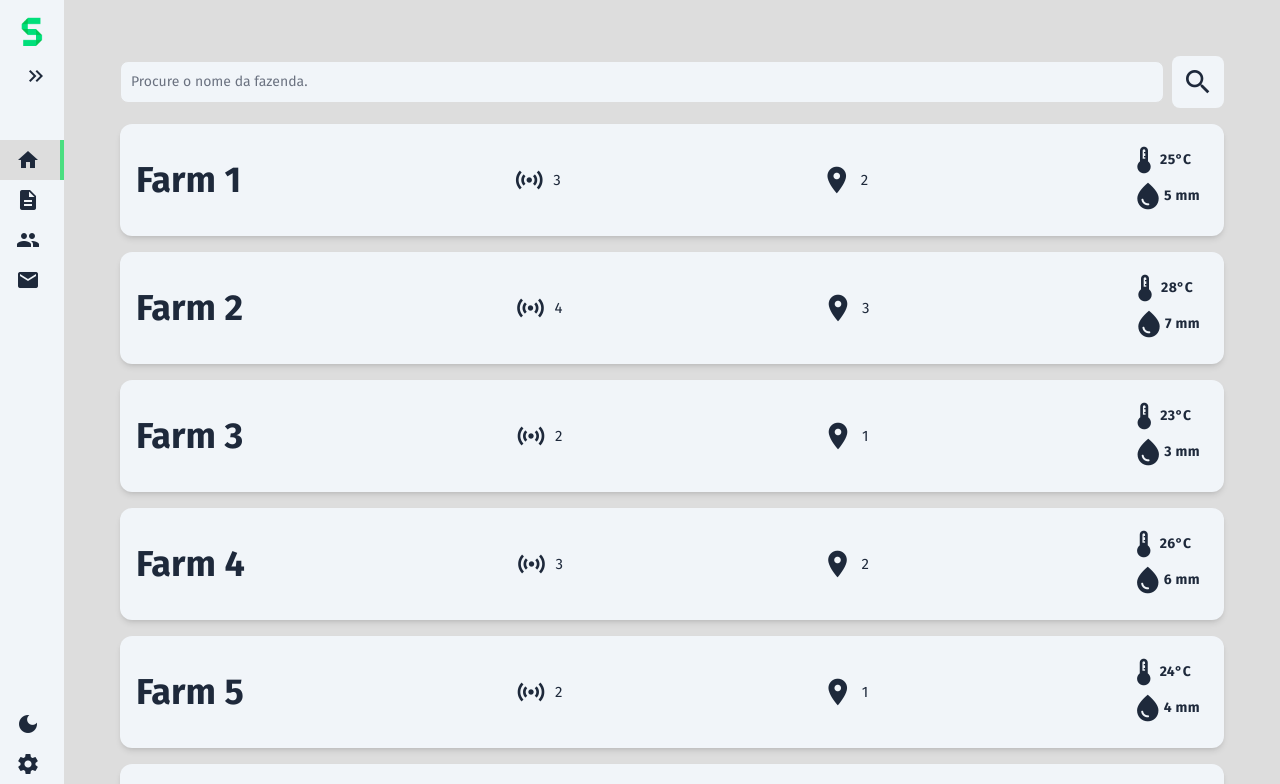
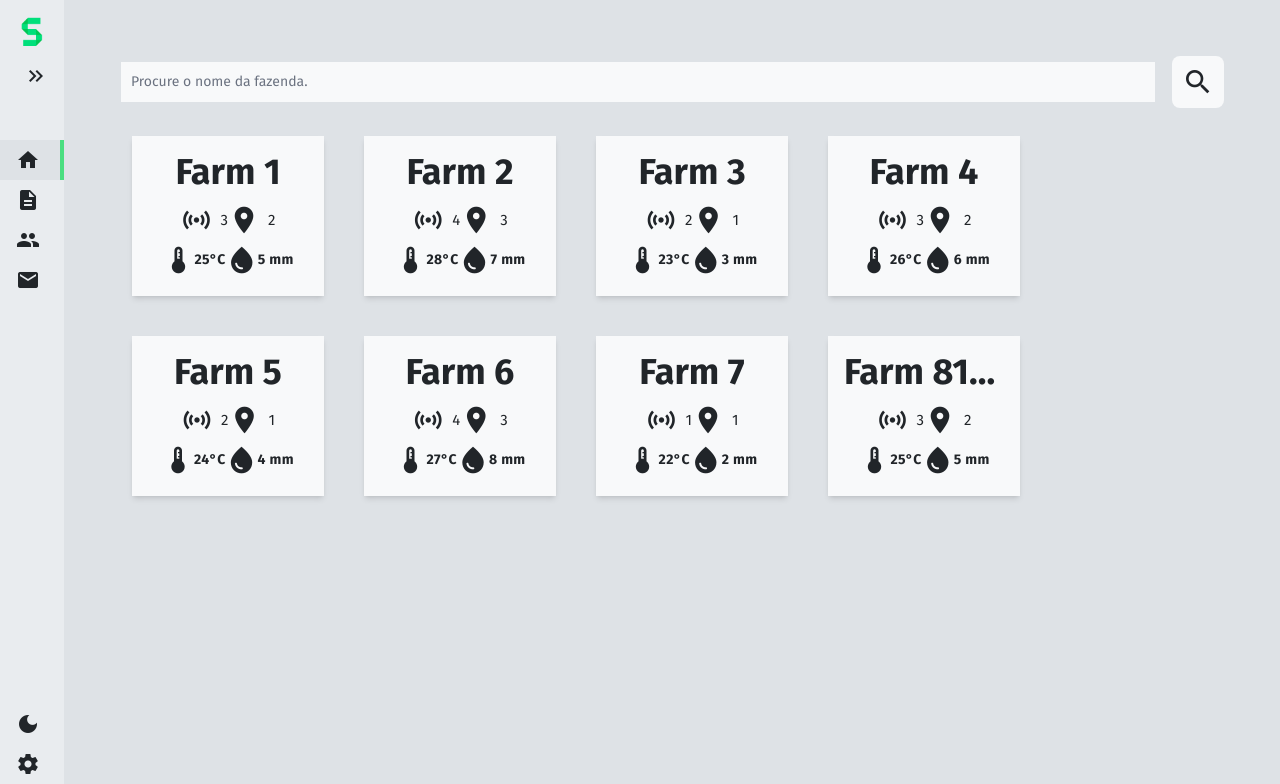
Before and after one commit to MrHenrique/pi-5-periodo-front, a Vue app: page /#/ in a window 1280 px wide. Shown: the top 784 px of the page. Built offline with nearby package versions, Linux system fonts and the light colour scheme.

Commit message:
Colors + farms

```diff
--- a/package.json
+++ b/package.json
@@ -25,6 +25,8 @@
     "eslint": "^8.49.0",
     "eslint-plugin-vue": "^9.17.0",
     "postcss": "^8.4.35",
+    "postcss-import": "^16.0.1",
+    "postcss-nesting": "^12.1.0",
     "prettier": "^3.0.3",
     "tailwindcss": "^3.4.1",
     "vite": "^5.0.11"
--- a/src/components/FarmCards.vue
+++ b/src/components/FarmCards.vue
@@ -4,29 +4,24 @@
     <li
       v-for="(item, index) in items"
       :key="index"
-      class="li-farms bg-light text-dark dark:bg-dark-alt dark:text-light rounded-xl shadow-md overflow-hidden m-2 w-full"
+      class="li-farms bg-light text-dark dark:bg-dark-alt dark:text-light shadow-md overflow-hidden m-5 w-48"
     >
-      <div class="p-4 flex flex-col sm:flex-row sm:items-center justify-between">
-        <div class="pr-4">
-          <p class="text-4xl font-bold">{{ item.name }}</p>
+      <div class="p-4 flex flex-col items-center justify-between">
+        <div class="px-4 max-w-48">
+          <p class="text-4xl font-bold text-nowrap text-ellipsis ... overflow-hidden">
+            {{ item.name }}
+          </p>
+        </div>
+        <div class="flex items-center m-1"></div>
+        <div class="flex items-center m-1">
+          <span class="material-icons">sensors</span><span class="ml-2">{{ item.devices }}</span>
+          <span class="material-icons"> place </span><span class="ml-2">{{ item.talhoes }}</span>
         </div>
         <div class="flex items-center m-1">
-          <span class="material-icons">sensors</span><span class="ml-2">{{ item.devices }}</span>
-        </div>
-        <div class="flex items-center m-1">
-          <span class="material-icons"> place </span><span class="ml-2">{{ item.talhoes }}</span>
-        </div>
-        <div class="flex flex-col m-1">
-          <div class="flex items-center">
-            <span class="material-icons"> thermostat </span>
-            <div class="uppercase tracking-wide text-sm font-semibold">
-              {{ item.temperature }}°C
-            </div>
-          </div>
-          <div class="flex items-center m-1">
-            <span class="material-icons"> water_drop </span>
-            <span class="tracking-wide text-sm font-semibold">{{ item.rain }} mm</span>
-          </div>
+          <span class="material-icons"> thermostat </span>
+          <div class="uppercase tracking-wide text-sm font-semibold">{{ item.temperature }}°C</div>
+          <span class="material-icons"> water_drop </span>
+          <span class="tracking-wide text-sm font-semibold">{{ item.rain }} mm</span>
         </div>
       </div>
     </li>
--- a/src/components/SearchBar.vue
+++ b/src/components/SearchBar.vue
@@ -3,13 +3,13 @@
     <input
       type="text"
       id="simple-search"
-      class="bg-light border border-grey text-dark text-sm rounded-lg focus:ring-primary focus:border-primary-alt block w-full p-2.5 dark:bg-gray-700 dark:border-gray-600 dark:placeholder-gray-400 dark:text-white dark:focus:ring-blue-500 dark:focus:border-blue-500"
+      class="bg-light border border-grey text-dark text-sm focus:ring-primary focus:border-primary-alt block w-full p-2.5 dark:bg-grey dark:text-light dark:focus:ring-primary-alt dark:focus:primary-alt"
       placeholder="Procure o nome da fazenda."
       required
     />
     <button
       type="submit"
-      class="flex p-2.5 ms-2 text-sm font-medium text-dark dark:text-light bg-light rounded-lg border border-primary-alt hover:bg-primary focus:ring-4 focus:outline-none focus:ring-primary-alt dark:bg-dark-alt dark:hover:bg-primary dark:focus:ring-primary-alt"
+      class="flex p-2.5 ms-4 text-sm font-medium text-dark dark:text-light bg-light rounded-lg border border-primary-alt hover:bg-primary focus:ring-4 focus:outline-none focus:ring-primary-alt dark:bg-dark-alt dark:hover:bg-primary dark:focus:ring-primary-alt"
     >
       <span class="material-icons"> search </span>
     </button>
--- a/src/components/SideBar.vue
+++ b/src/components/SideBar.vue
@@ -1,6 +1,6 @@
 <template>
   <aside
-    :class="`${is_expanded ? 'is-expanded' : ''} bg-light text-dark dark:bg-dark-alt dark:text-light h-full sticky h-screen top-0`"
+    :class="`${is_expanded ? 'is-expanded' : ''} bg-light-alt text-dark dark:bg-dark-alt dark:text-light h-screen sticky top-0`"
   >
     <div class="logo">
       <img :src="logoURL" alt="Vue" />
@@ -12,7 +12,7 @@
       </button>
     </div>
 
-    <h3 class="text-grey">Menu</h3>
+    <h3 class="text-darker-grey dark:text-grey">Menu</h3>
     <div class="menu">
       <router-link to="/" class="button hover:text-primary">
         <span class="material-icons hover:text-primary">home</span>
@@ -138,11 +138,11 @@ aside {
       }
 
       &.router-link-exact-active {
-        background-color: #ddd;
+        background-color: #dee2e6;
         border-right: 4px solid #4ade80;
       }
       .dark &.router-link-exact-active {
-        background-color: #1e293b;
+        background-color: #495057;
         border-right: 4px solid #4ade80;
       }
     }
@@ -185,7 +185,7 @@ aside {
 
   @media (max-width: 1024px) {
     /* position: absolute; */
-    z-index: 99;
+    z-index: 100;
   }
 }
 </style>
--- a/tailwind.config.js
+++ b/tailwind.config.js
@@ -8,10 +8,12 @@ export default {
     colors: {
       primary: '#4ade80',
       'primary-alt': '#22c55e',
-      grey: '#ddd',
-      dark: '#1e293b',
-      'dark-alt': '#334155',
-      light: '#f1f5f9'
+      dark: '#212529',
+      'dark-alt': '#343a40',
+      'darker-grey': '#495057',
+      light: '#f8f9fa',
+      'light-alt': '#e9ecef',
+      grey: '#dee2e6'
     }
   },
   plugins: [formsPlugin]
```
Also changed, not shown: 1 other file (tests, documents, lock files or other folders).
